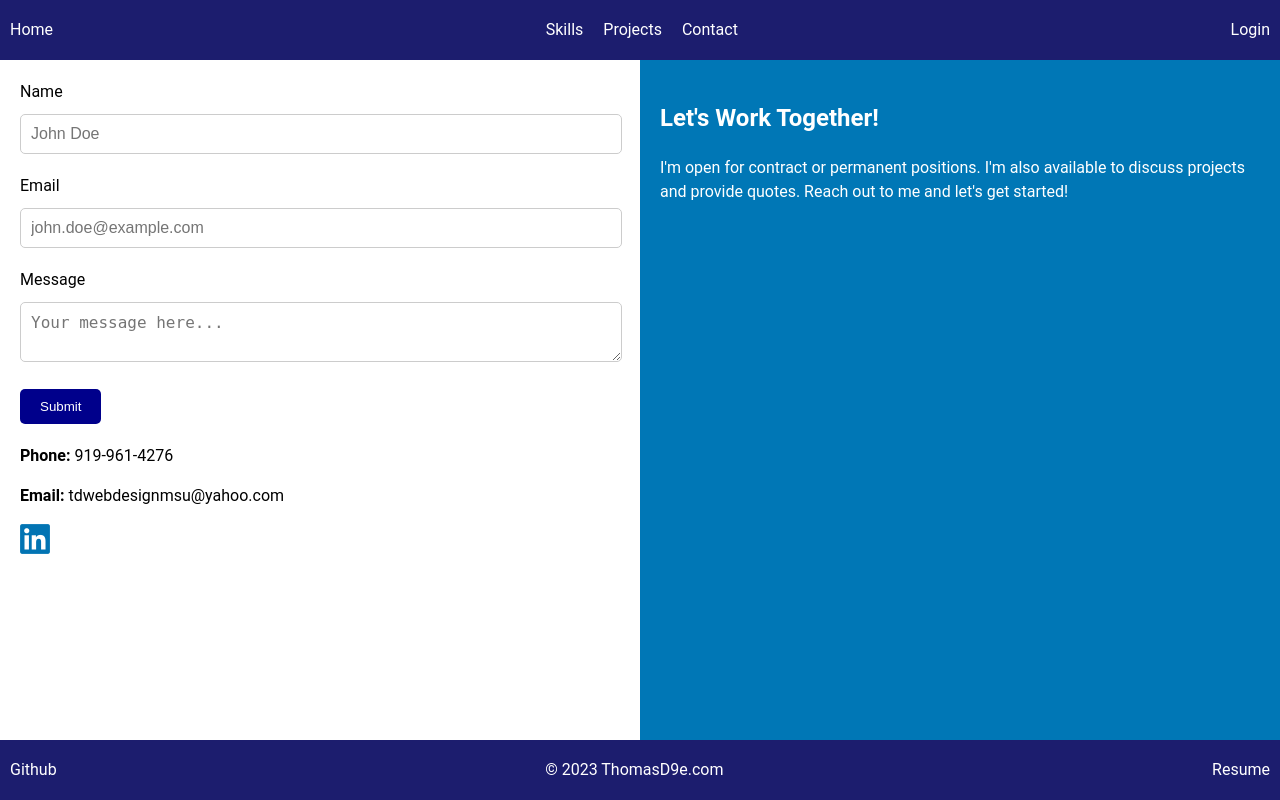
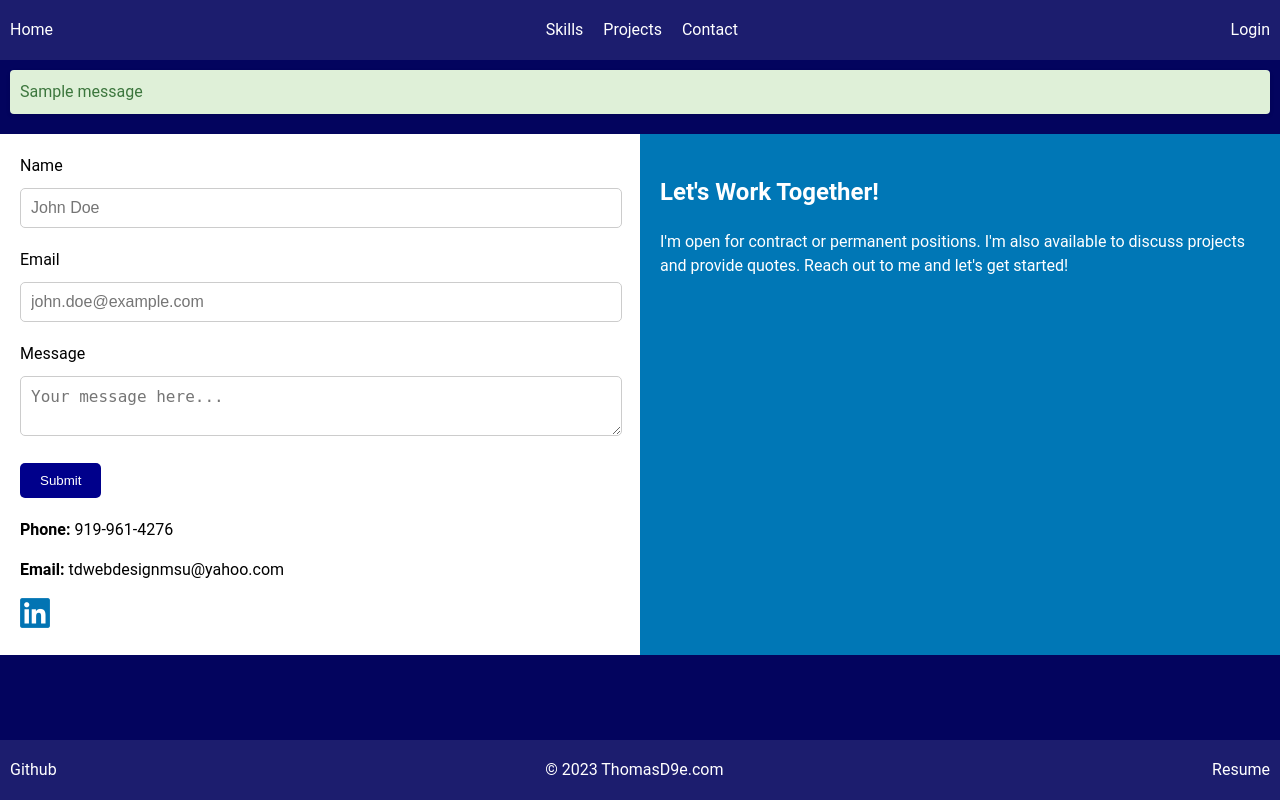
Before and after one commit to tdwebdesign/thomasd9e, a Django app: template website/templates/contact.html in a window 1280 px wide. Run offline with Django 4.2, Linux system fonts and the light colour scheme; the template is opened without the code that fills it, so the values that code supplies are empty; tables that the repository leaves empty hold one stand-in row (values such as "Sample post"); one stand-in notice (Sample message) is shown.

Commit message:
Contact page functionality and styling

```diff
--- a/website/static/website/index.css
+++ b/website/static/website/index.css
@@ -48,9 +48,39 @@ header {
     color: #0077b6;
 }
 
+/* Message styles */
+
+.messages-container {
+    width: 100%;
+    padding: 10px;
+    box-sizing: border-box;
+    margin-top: 60px;
+}
+
+.message {
+    padding: 10px;
+    margin-bottom: 10px;
+    border-radius: 4px;
+    box-shadow: 0 2px 4px rgba(0, 0, 0, 0.1);
+}
+
+.message.success {
+    background-color: #dff0d8;
+    border-color: #d6e9c6;
+    color: #3c763d;
+}
+
+.message.error {
+    background-color: #f2dede;
+    border-color: #ebccd1;
+    color: #a94442;
+}
+
 /* Main content styles */
 main {
     height: 100vh;
+    padding: 0px 0px; /* Adjusted padding */
+    background-color: #03045e; /* Set background color */
     overflow-y: scroll;
     scroll-snap-type: y mandatory;
 }
@@ -216,15 +246,15 @@ footer {
 
 .single-page {
     box-sizing: border-box;
-    min-height: 100vh; /* Set a minimum height of 100vh */
+    min-height: 100vh - 60px;
     background-color: #03045e;
     color: #fff;
     display: flex;
     flex-direction: column;
-    padding: 60px 0px;
     text-align: center;
     align-items: center;
     justify-content: center;
+    margin-top: 60px;
 }
 
 .single-page a {
@@ -249,7 +279,6 @@ footer {
     color: #fff;
     display: flex;
     flex-direction: column;
-    padding: 60px 0px;
     align-items: center;
     justify-content: center;
 }
@@ -296,11 +325,13 @@ footer {
 
 .contact-container {
     display: flex;
-    padding-top: 60px;
-    padding-bottom: 60px;
     box-sizing: border-box;
-    min-height: 100vh; /* Set a minimum height of 100vh */
+    min-height: 100vh - 60px; /* Set a minimum height of 100vh */
     background-color: #03045e;
+}
+
+main.no-messages .contact-container { /* give margin if no messages */
+    margin-top: 60px;
 }
 
 .left-column, .right-column {
@@ -372,7 +403,6 @@ button {
     color: #fff;
     display: flex;
     flex-direction: column;
-    padding: 60px 0px;
     text-align: center;
     align-items: center;
     justify-content: center;
--- a/website/templates/base.html
+++ b/website/templates/base.html
@@ -29,7 +29,18 @@
         </nav>
     </header>
 
-    <main>
+    <main {% if not messages %}class="no-messages"{% endif %}>
+        <!-- Messages Block -->
+        {% if messages %}
+        <div class="messages-container">
+            {% for message in messages %}
+            <div {% if message.tags %}class="message {{ message.tags }}"{% endif %}>
+                {{ message }}
+            </div>
+            {% endfor %}
+        </div>
+        {% endif %}
+
         {% block content %}{% endblock %}
     </main>
 
--- a/website/templates/contact.html
+++ b/website/templates/contact.html
@@ -9,7 +9,7 @@
 <div class="contact-container">
     <!-- Left Column -->
     <div class="left-column">
-        <form action="your_form_submission_url" method="post">
+        <form action="/contact/" method="post">
             {% csrf_token %}
             <div class="form-group">
                 <label for="name">Name</label>
```
Also changed, not shown: website/views.py (+27 -4 lines).
